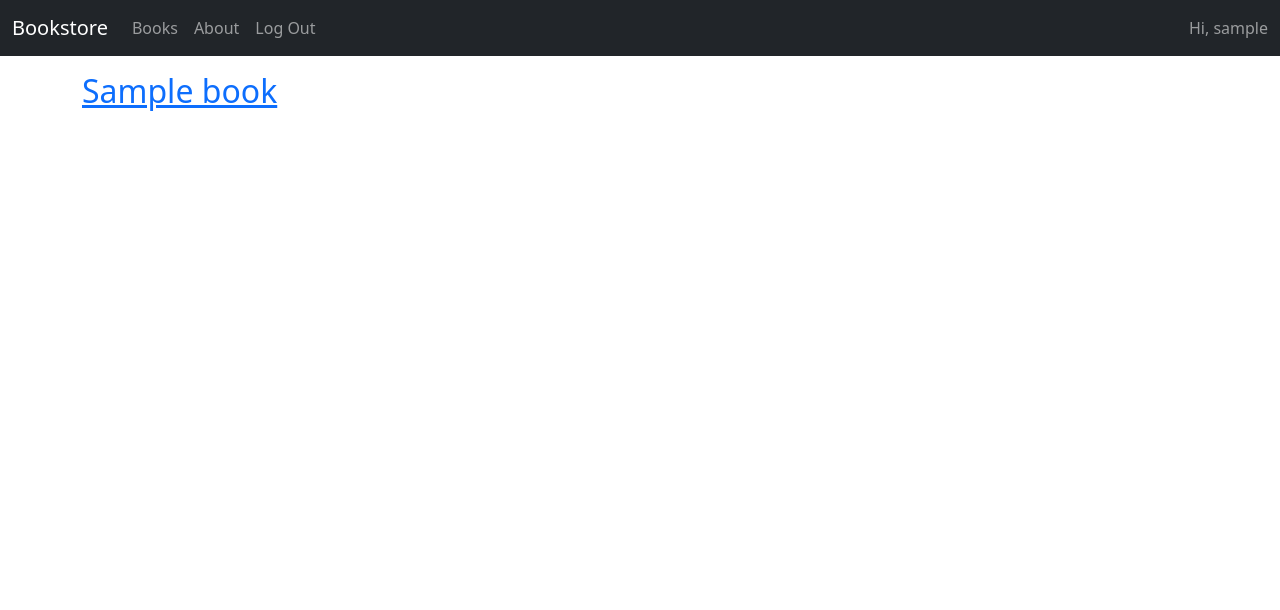
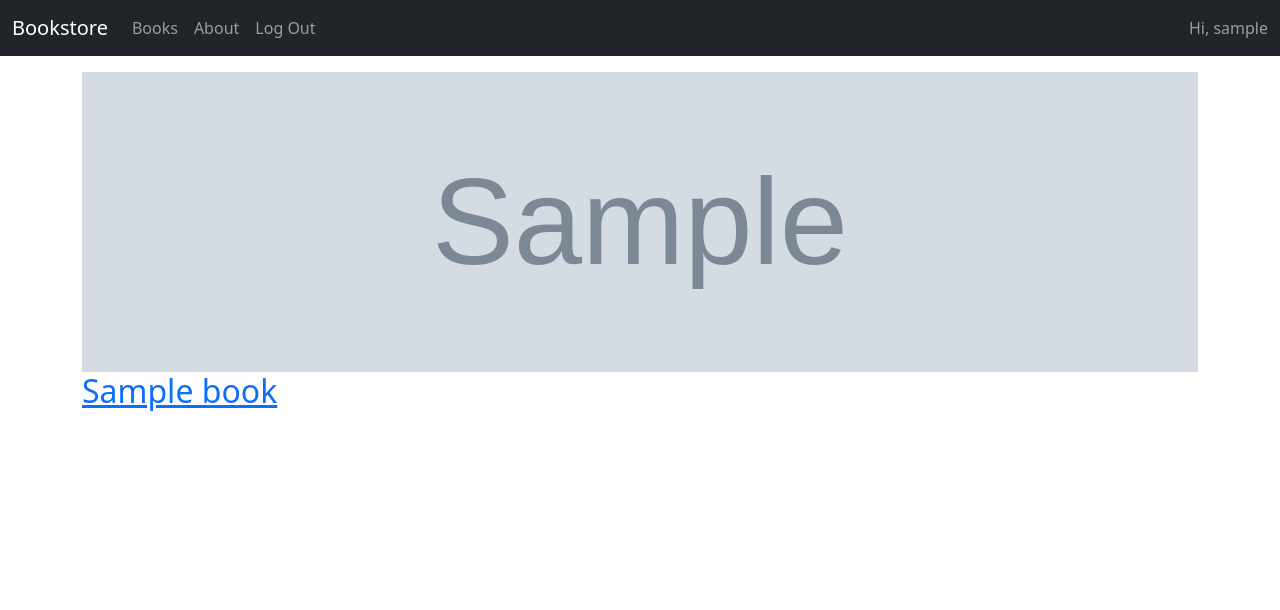
Before and after one commit to Abdullah-03/Bookstore, a Django app: page /books/ in a window 1280 px wide. Shown: the top 610 px of the page. Run offline with Django 4.2, Linux system fonts and the light colour scheme; a user stored in the database is signed in; tables that the repository leaves empty hold one stand-in row (values such as "Sample post"); grey boxes marked "Sample" are stand-in pictures; parts of the project's set-up code (start-up, migrations or seed data) failed here and were passed over; some libraries are stand-ins or nearby versions.

Commit message:
Added custom permission in books so that only users with that permission can access detailed view, restricted books to logged in users only.

```diff
--- a/books/models.py
+++ b/books/models.py
@@ -15,6 +15,11 @@ class Book(models.Model):
     author = models.CharField(max_length=200)
     price = models.DecimalField(max_digits=6, decimal_places=2)
     cover = models.ImageField(upload_to="covers/", blank=True)
+
+    class Meta:
+        permissions = [
+            ("special_status", "can read all books")
+        ]
 
     def __str__(self):
         return self.title
--- a/books/views.py
+++ b/books/views.py
@@ -1,22 +1,26 @@
 from django.contrib.auth import get_user_model
 from django.http import request
 from django.shortcuts import render
+from django.contrib.auth.mixins import LoginRequiredMixin, PermissionRequiredMixin
 from django.views.generic import ListView, DetailView
 
 from .models import Book, Review
 from .forms import ReviewForm
 
 
-class BookListView(ListView):
+class BookListView(LoginRequiredMixin, ListView):
     model = Book
     context_object_name = "book_list"
     template_name = "books/book_list.html"
+    login_url = 'account_login'
 
 
-class BookDetailView(DetailView):
+class BookDetailView(LoginRequiredMixin, PermissionRequiredMixin, DetailView):
     model = Book
     context_object_name = "book"
     template_name = "books/book_detail.html"
+    login_url = 'account_login'
+    permission_required = "books.special_status"
 
     def get_context_data(self, **kwargs):
         context = super().get_context_data(**kwargs)
--- a/static/css/base.css
+++ b/static/css/base.css
@@ -7,8 +7,20 @@ body {
     padding-top: 4.5rem;
 }
 
-
 .bookcover {
     height: 300px;
     width: auto;
 }
+
+.book_list_container {
+    display: flex;
+    flex-wrap: wrap;
+    justify-content: space-between;
+    flex-direction: row;
+}
+
+.book_list_item {
+    display: flex;
+    flex-direction: column;
+    flex: 1 30%;
+}
--- a/templates/books/book_list.html
+++ b/templates/books/book_list.html
@@ -3,9 +3,16 @@
 {% block title %}Books{% endblock title %}
 
 {% block content %}
+<div class="book_list_container">
 {% for book in book_list %}
-    <div>
+    <div class="book_list_item">
+    {% if book.cover %}
+        <img class="bookcover" src="{{ book.cover.url }}" alt="img not available">
+     {% else %}
+        <img class="bookcover" src="" alt="cover not available">
+    {% endif %}
     <h2><a href="{{ book.get_absolute_url }}">{{ book.title }}</a></h2>
     </div>
 {% endfor %}
+</div>
 {% endblock content %}
```
Also changed, not shown: books/tests.py (+41 -8 lines), books/migrations/0005_remove_review_author_book_composite_key_and_more.py (added), books/migrations/0006_alter_book_options.py (added).
